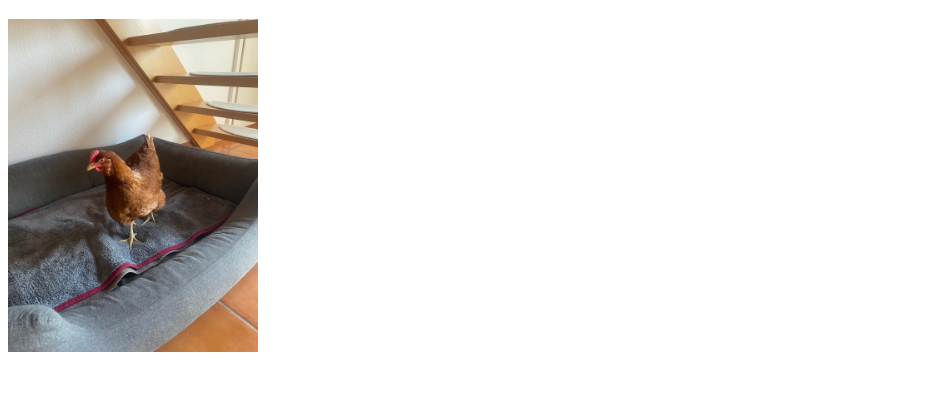
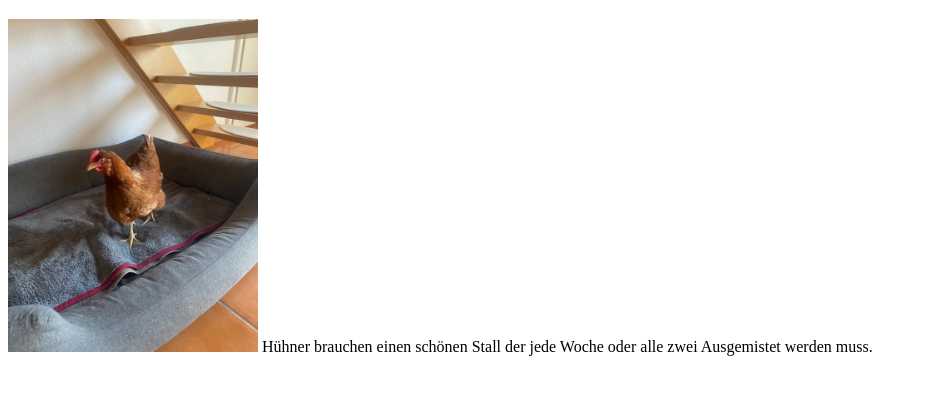
Before and after one commit to huelane/huelane.github.io, a plain HTML site: page index.html in a window 1280 px wide. Shown: the part 61-456 px from the top of the page, without its empty margins (0-927 px from the left). Drawn offline with Linux system fonts and the light colour scheme.

Commit message:
text changed

```diff
--- a/index.html
+++ b/index.html
@@ -7,5 +7,6 @@
     <body>
         <h1>Klaras Hühner Webseite </h1>
         <img src="./bilder/grunhilde.JPG" width="250">
+        Hühner brauchen einen schönen Stall der jede Woche oder alle zwei Ausgemistet werden muss.
     </body>
 </html>
```
